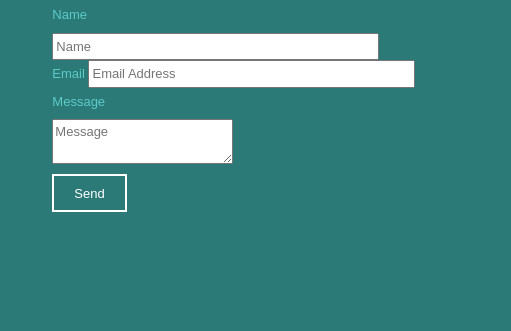
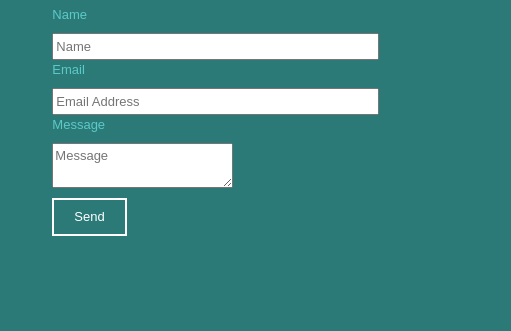
Before and after one commit to mar286/poverty, a plain HTML site: page article.html in a window 1280 px wide. Shown: the part 1916-2247 px from the top of the page, 769-1280 px from the left. Drawn offline with nearby package versions, Linux system fonts and the light colour scheme; a web font is replaced by a local one.

Commit message:
Update article.html

```diff
--- a/article.html
+++ b/article.html
@@ -175,7 +175,7 @@
                         <input type="text" placeholder="Name">
                     </div>
                     <div>
-                        <label>Email</label>
+                        <label>Email</label><br>
                         <input type="text" placeholder="Email Address">
                     </div>
                     <div>
```
